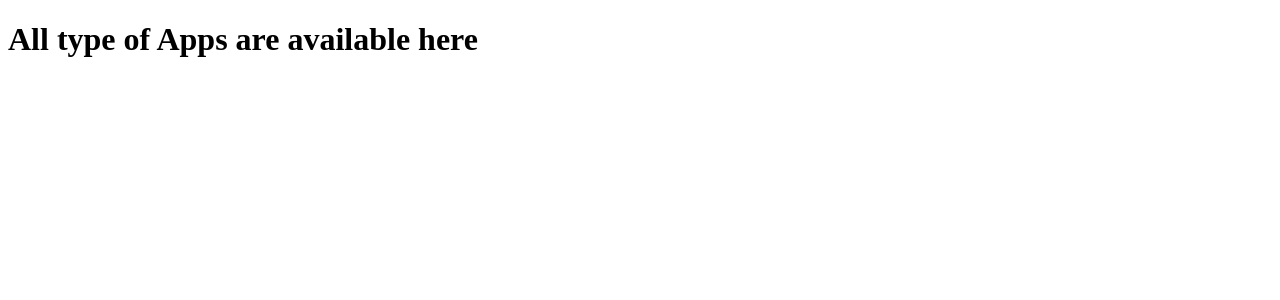
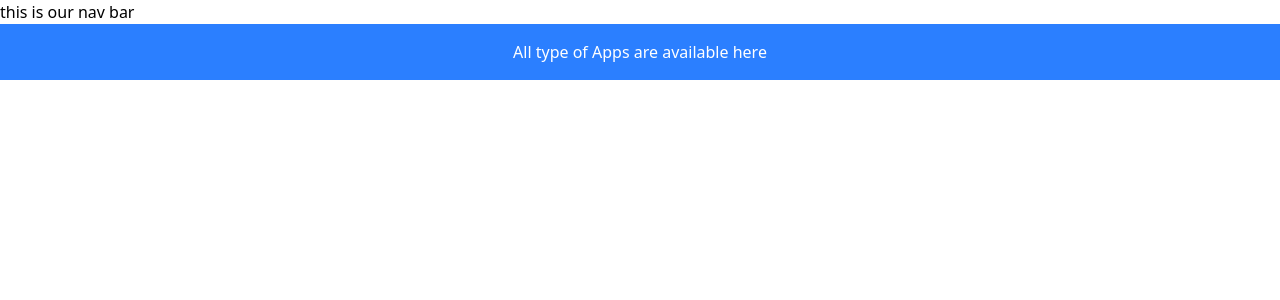
Before and after one commit to RKAnalytics/django-project, a Django app: page /app/ in a window 1280 px wide. Shown: the top 300 px of the page. Run offline with Django 5.2, Linux system fonts and the light colour scheme; some libraries are stand-ins or nearby versions.

Commit message:
made some changes in the the theme

```diff
--- a/Project/Project/urls.py
+++ b/Project/Project/urls.py
@@ -29,7 +29,7 @@ urlpatterns = [
     path('projects/', views.projects, name= "Projects"),
     path('contact/', views.contact, name= "Contact"),
     path('app/', include ("app.urls")), # this is the line that tells django to look for the urls.py file in the app folder and then look for the urls in that file and then return the response to the server
-
-
+    # path('base/', include ("theme.urls")), # this is the line that tells django to look for the urls.py file in the base folder and then look for the urls in that file and then return the response to the server
+    path('base/', include ("theme.urls")), # this is the line that tells django to look for the urls.py file in the theme folder and then look for the urls in that file and then return the response to the server
     path("__reload__/", include("django_browser_reload.urls")), # this is the line that tells django to look for the urls.py file in the django_browser_reload folder and then look for the urls in that file and then return the response to the server
 ]
--- a/Project/app/templates/app/app_index.html
+++ b/Project/app/templates/app/app_index.html
@@ -1,13 +1,7 @@
-<!doctype html>
-<html lang="en">
-  <head>
-    <meta charset="UTF-8" />
-    <meta name="viewport" content="width=device-width, initial-scale=1.0" />
-    <title>App</title>
-  </head>
-  <body>
-    <div>
-      <h1>All type of Apps are available here</h1>
-    </div>
-  </body>
-</html>
+{% extends "layout.html" %}
+
+{% block title %}App | Rafay Khan{% endblock %}
+
+{% block content %}
+    <h1 class="bg-blue-500 text-white p-4 text-center">All type of Apps are available here</h1>
+{% endblock %}
--- a/Project/theme/static/css/dist/styles.css
+++ b/Project/theme/static/css/dist/styles.css
@@ -8,8 +8,6 @@
     --font-serif: ui-serif, Georgia, Cambria, 'Times New Roman', Times, serif;
     --font-mono: ui-monospace, SFMono-Regular, Menlo, Monaco, Consolas, 'Liberation Mono', 'Courier New',
     monospace;
-    --color-orange-500: oklch(70.5% 0.213 47.604);
-    --color-green-500: oklch(72.3% 0.219 149.579);
     --color-blue-500: oklch(62.3% 0.214 259.815);
     --color-gray-50: oklch(98.5% 0.002 247.839);
     --color-black: #000;
@@ -202,27 +200,14 @@
   .flex {
     display: flex;
   }
-  .table {
-    display: table;
-  }
   .h-screen {
     height: 100vh;
-  }
-  .border-collapse {
-    border-collapse: collapse;
-  }
-  .resize {
-    resize: both;
   }
   .items-center {
     align-items: center;
   }
   .justify-center {
     justify-content: center;
-  }
-  .border {
-    border-style: var(--tw-border-style);
-    border-width: 1px;
   }
   .bg-blue-500 {
     background-color: var(--color-blue-500);
@@ -257,18 +242,6 @@
   .text-white {
     color: var(--color-white);
   }
-  .underline {
-    text-decoration-line: underline;
-  }
-  .outline {
-    outline-style: var(--tw-outline-style);
-    outline-width: 1px;
-  }
-}
-@property --tw-border-style {
-  syntax: "*";
-  inherits: false;
-  initial-value: solid;
 }
 @property --tw-leading {
   syntax: "*";
@@ -278,18 +251,11 @@
   syntax: "*";
   inherits: false;
 }
-@property --tw-outline-style {
-  syntax: "*";
-  inherits: false;
-  initial-value: solid;
-}
 @layer properties {
   @supports ((-webkit-hyphens: none) and (not (margin-trim: inline))) or ((-moz-orient: inline) and (not (color:rgb(from red r g b)))) {
     *, ::before, ::after, ::backdrop {
-      --tw-border-style: solid;
       --tw-leading: initial;
       --tw-tracking: initial;
-      --tw-outline-style: solid;
     }
   }
 }
--- /dev/null
+++ b/Project/theme/urls.py
@@ -0,0 +1,8 @@
+
+from django.urls import path
+from . import views
+
+
+urlpatterns = [
+    path('', views.basefunc, name= "basefunc"),
+]
--- /dev/null
+++ b/Project/theme/views.py
@@ -0,0 +1,5 @@
+from django.shortcuts import render
+
+
+def basefunc(request):
+    return render(request, 'base.html')
```
Also changed, not shown: Project/templates/layout.html (line endings or trailing spaces).
